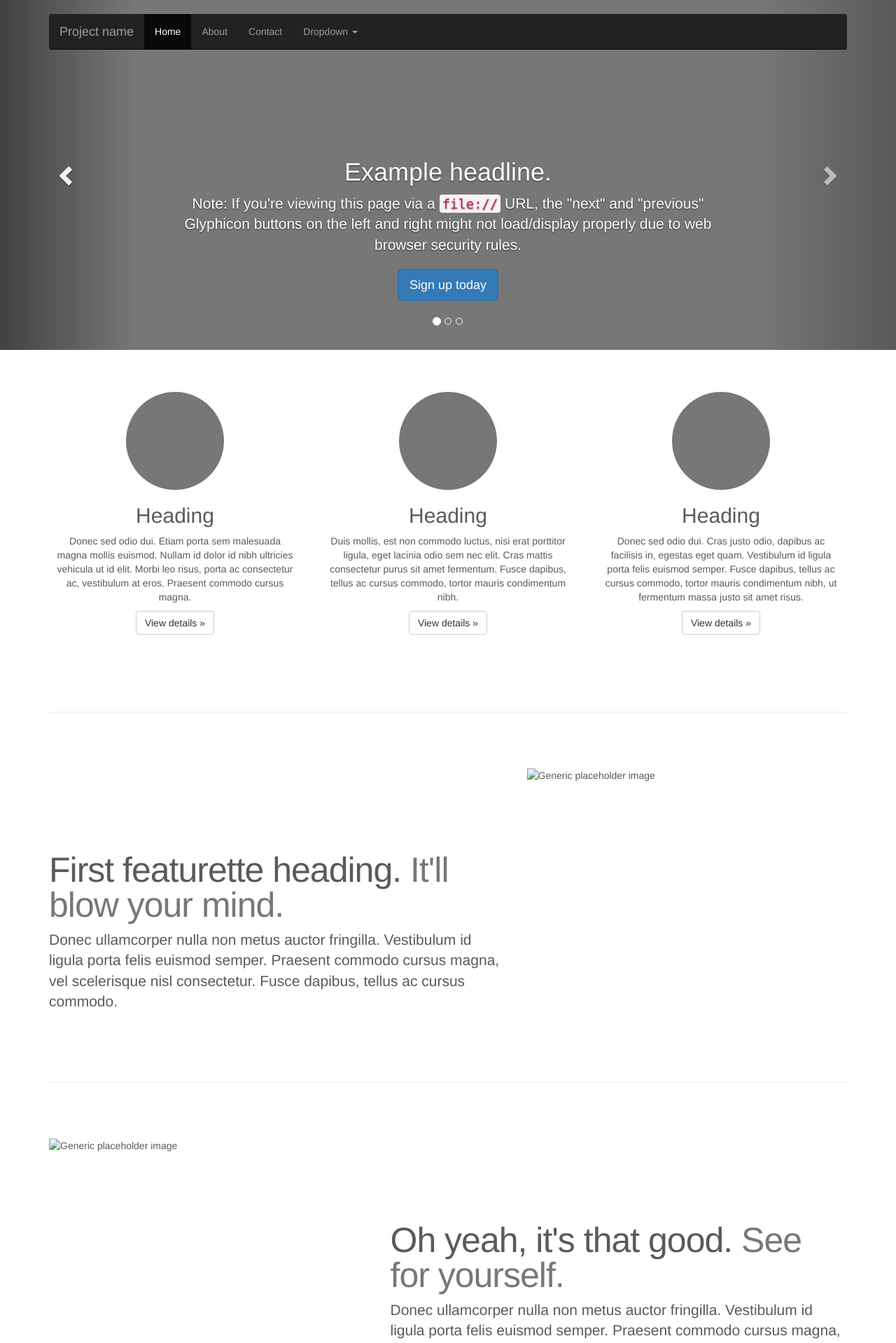
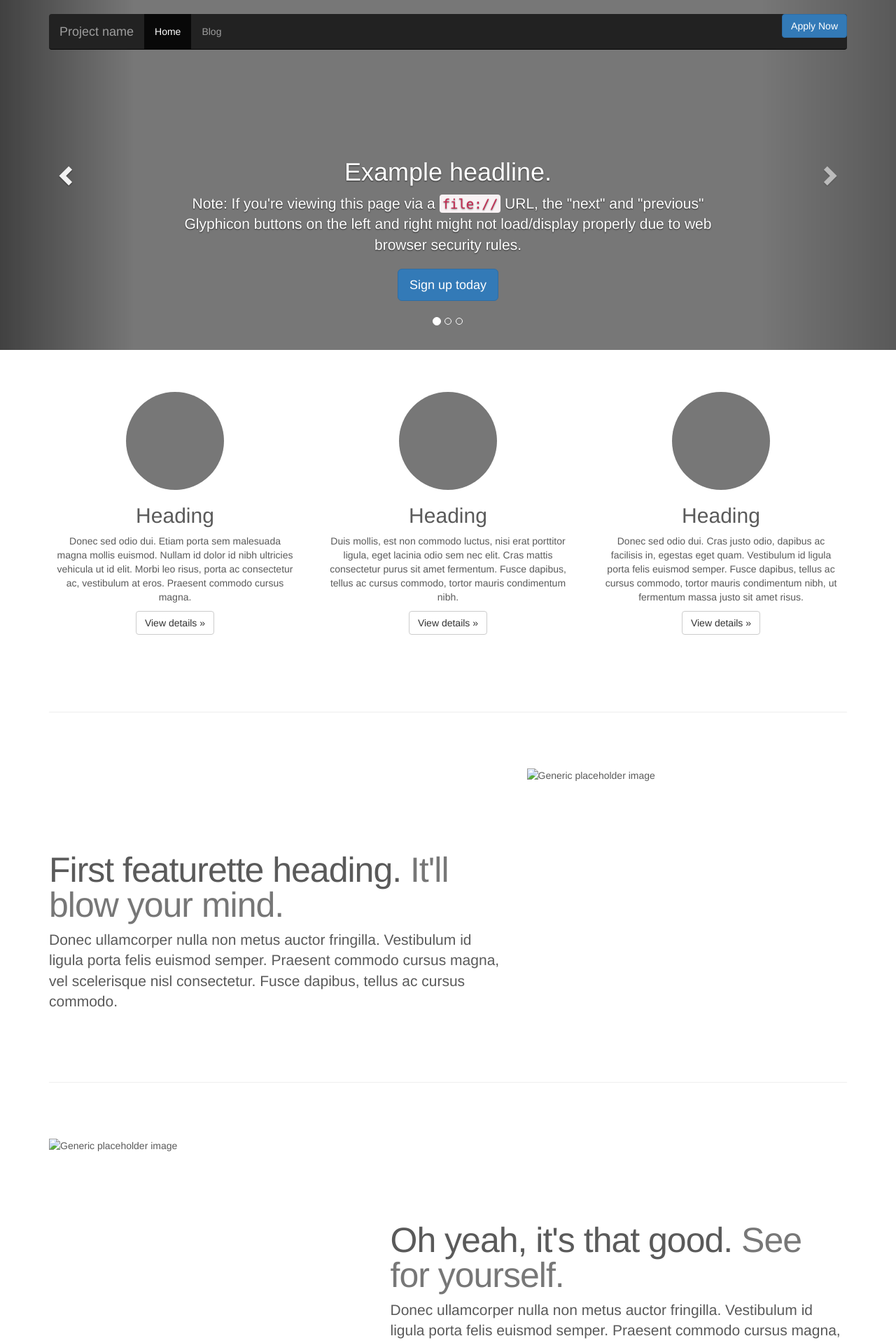
Before and after one commit to lequeso/awesomeincu-2015, a Jekyll site: the page built from index.html, in a window 1280 px wide. Shown: the top 1919 px of the page at 70% size. Built offline with Jekyll 4.4.1, drawn with Linux system fonts in a browser that asks for light colours; nearby versions of some CDN libraries; some of the changed text lies outside the part shown.

Commit message:
New footer and nav bar
Apply button is not aligned yet

```diff
--- a/_layouts/page.html
+++ b/_layouts/page.html
@@ -23,6 +23,7 @@
 
     <!-- Custom styles for this template -->
     <link href="/main.css" rel="stylesheet">
+      <link href="//maxcdn.bootstrapcdn.com/font-awesome/4.1.0/css/font-awesome.min.css" rel="stylesheet">
   </head>
 <!-- NAVBAR
 ================================================== -->
@@ -30,7 +31,7 @@
     <div class="navbar-wrapper">
       <div class="container">
 
-        <nav class="navbar navbar-inverse navbar-static-top">
+        <nav class="navbar navbar-inverse navbar-static-top navbar-default">
           <div class="container">
             <div class="navbar-header">
               <button type="button" class="navbar-toggle collapsed" data-toggle="collapse" data-target="#navbar" aria-expanded="false" aria-controls="navbar">
@@ -44,8 +45,8 @@
             <div id="navbar" class="navbar-collapse collapse">
               <ul class="nav navbar-nav">
                 <li class="active"><a href="#">Home</a></li>
-                <li><a href="#about">About</a></li>
-                <li><a href="#contact">Contact</a></li>
+                <li><a href="#about">Blog</a></li>
+<!--
                 <li class="dropdown">
                   <a href="#" class="dropdown-toggle" data-toggle="dropdown" role="button" aria-expanded="false">Dropdown <span class="caret"></span></a>
                   <ul class="dropdown-menu" role="menu">
@@ -58,7 +59,9 @@
                     <li><a href="#">One more separated link</a></li>
                   </ul>
                 </li>
+-->
               </ul>
+                <a href="#contact" class="btn btn-primary btn-large navbar-nav navbar-right">Apply Now</a>
             </div>
           </div>
         </nav>
@@ -70,8 +73,84 @@
 
       <!-- FOOTER -->
       <footer>
-        <p class="pull-right"><a href="#">Back to top</a></p>
-        <p>&copy; 2014 Company, Inc. &middot; <a href="#">Privacy</a> &middot; <a href="#">Terms</a></p>
+          <!-- h/t to http://bootsnipp.com/snippets/featured/bootstrap-3-footer -->
+          <div class="container text-center">
+              <div class="row">
+        <div class="col-xs-3">
+             <a href="https://www.facebook.com/awesomeincorporated"><i id="social" class="fa fa-facebook-square fa-3x social-fb"></i></a>
+        </div>
+        <div class="col-xs-3">
+             <a href="https://twitter.com/awesome_inc"><i id="social" class="fa fa-twitter-square fa-3x social-tw"></i></a>
+        </div>
+        <div class="col-xs-3">
+             <a href="https://plus.google.com/+AwesomeincOrgLex"><i id="social" class="fa fa-google-plus-square fa-3x social-gp"></i></a>
+        </div>
+        <div class="col-xs-3">
+             <a href="mailto:founders@awesomeinc.org"><i id="social" class="fa fa-envelope-square fa-3x social-em"></i></a>
+        </div>
+    </div>
+    <hr />
+  <div class="row">
+    <div class="col-lg-4">
+      <div class="col-xs-6">
+        <ul class="nav nav-pills nav-stacked">
+          <li><a href="#">About us</a></li>
+          <li><a href="#">Blog</a></li>
+            <li> <a href="#">FAQ</a></li>
+        </ul>
+      </div>
+      <div class="col-xs-6">
+        <ul class="nav nav-pills nav-stacked">
+          <li><a href="#">Instructors</a></li>
+          <li><a href="#">Employers</a></li>
+          <li><a href="#">Careers</a></li>
+        </ul>
+      </div>
+      </div>
+      <div class="col-lg-4">
+      <div class="col-xs-6">
+        <ul class="nav nav-pills nav-stacked">
+          <li><a href="#">Curriculum</a></li>
+          <li><a href="#">Tutorials</a></li>
+          <li><a href="#">Class Notes</a></li>
+        </ul>
+      </div>
+      <div class="col-xs-6">
+        <ul class="nav nav-pills nav-stacked">
+          <li><a href="#">On-Site Training</a></li>
+            <li><a href="#">Hour of Code</a></li>
+            <li><a href="#">Schools</a></li>
+        </ul>
+      </div>
+      </div>
+      <div class="col-lg-4">
+      <div class="col-xs-6">
+        <ul class="nav nav-pills nav-stacked">
+          <li><a href="#">Make Video Games</a></li>
+          <li><a href="#">Make Websites</a></li>
+          <li><a href="#">Make Apps</a></li>
+        </ul>
+      </div>
+        <div class="col-xs-6">
+        <ul class="nav nav-pills nav-stacked">
+          <li><a href="#">Awesome Inc</a></li>
+          <li><a href="#">Apax Software</a></li>
+          <li><a href="#">Press</a></li>
+        </ul>
+      </div>
+    </div>
+  </div>
+  <hr>
+    <div class="row">
+        <div class="col-lg-12">
+            <ul class="nav nav-pills nav-justified">
+                <li><a href="/">© 2013 Company Name.</a></li>
+                <li><a href="#">Privacy</a></li>
+                <li><a href="#">Back to top</a></li>
+            </ul>
+        </div>
+    </div>
+</div>
       </footer>
 
     </div><!-- /.container -->
@@ -83,7 +162,7 @@
     <script src="https://ajax.googleapis.com/ajax/libs/jquery/1.11.2/jquery.min.js"></script>
     <script src="/js/bootstrap.min.js"></script>
     <!-- Just to make our placeholder images work. Don't actually copy the next line! -->
-    <script src="/js/vendor/holder.js"></script>
+<!--    <script src="/js/vendor/holder.js"></script>-->
     <!-- IE10 viewport hack for Surface/desktop Windows 8 bug -->
     <script src="/js/ie10-viewport-bug-workaround.js"></script>
   </body>
--- a/main.css
+++ b/main.css
@@ -31,6 +31,20 @@
 }
 .navbar-wrapper .navbar .container {
   width: auto;
+}
+
+.btn-ghost{
+
+	background: transparent;
+	color: white;
+
+	/* CSS Transition */
+	-webkit-transition: background .2s ease-in-out, border .2s ease-in-out;
+	-moz-transition: background .2s ease-in-out, border .2s ease-in-out;
+	-ms-transition: background .2s ease-in-out, border .2s ease-in-out;
+	-o-transition: background .2s ease-in-out, border .2s ease-in-out;
+	transition: background .2s ease-in-out, border .2s ease-in-out;
+
 }
 
 
@@ -138,6 +152,7 @@
   color: #999;
 }
 
+
 /* RESPONSIVE CSS
 -------------------------------------------------- */
 
```
Also changed, not shown: 4 other files.
